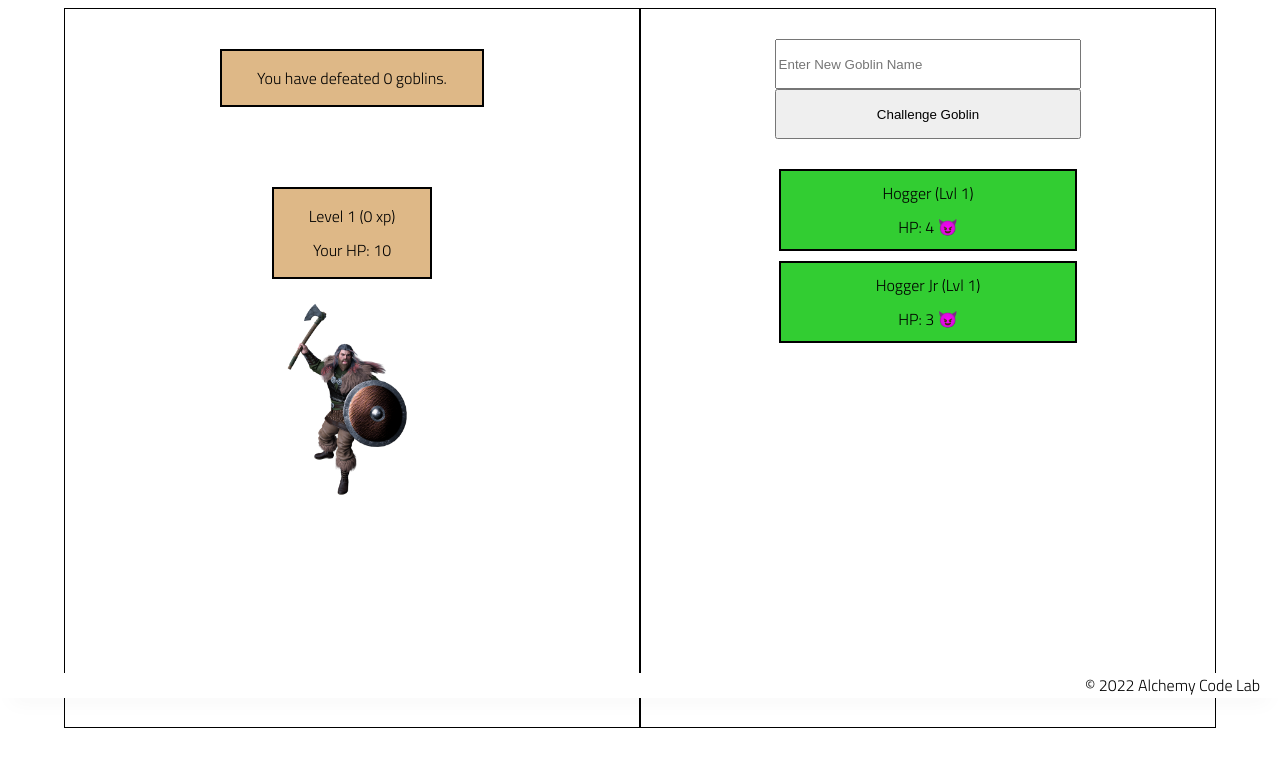
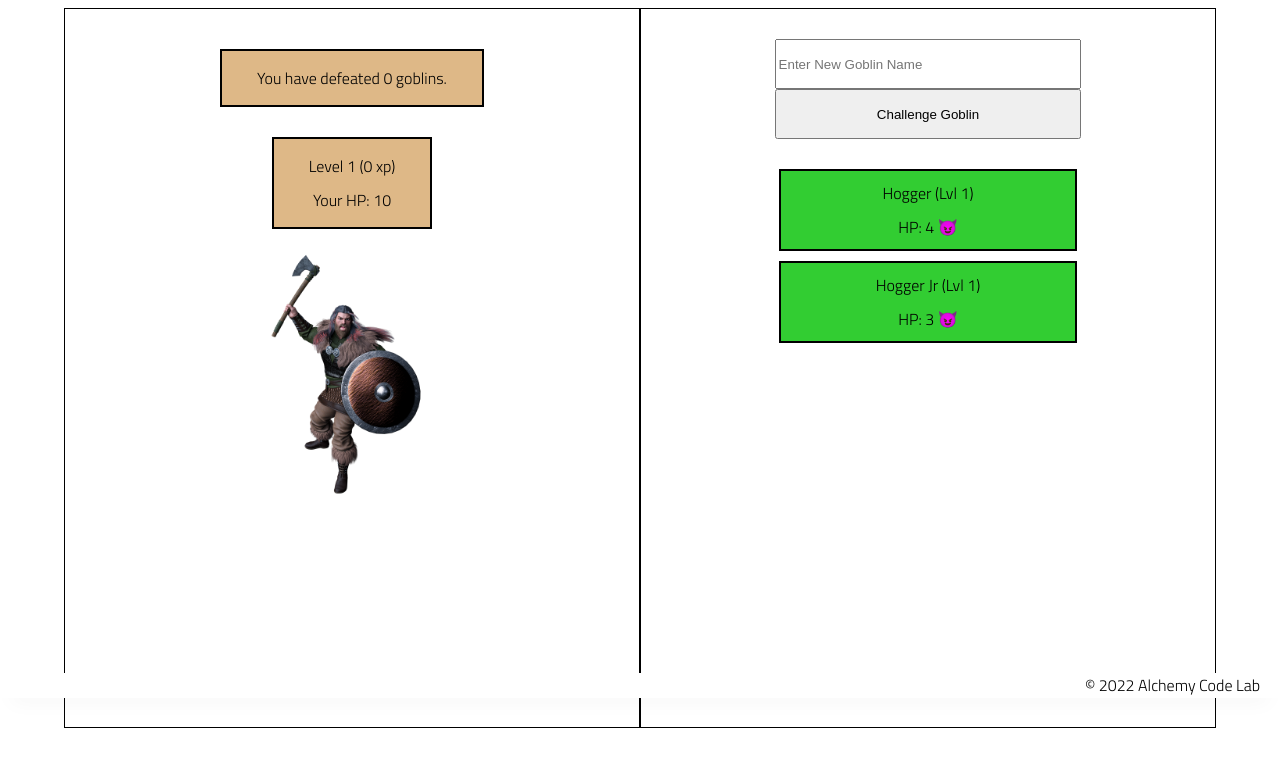
Before and after one commit to rileyjhoff/1.2b-goblin-fighter-from-scratch, a plain HTML site: page index.html in a window 1280 px wide. Shown: the part 102-868 px from the top of the page. Drawn offline with Linux system fonts and the light colour scheme.

Commit message:
changed some styling

```diff
--- a/styles/style.css
+++ b/styles/style.css
@@ -90,7 +90,7 @@ footer {
 
 .player-container div {
     border: solid 2px black;
-    margin: 40px;
+    margin: 40px 40px 10px;
     display: flex;
     flex-direction: column;
     align-items: center;
@@ -101,7 +101,7 @@ footer {
 }
 
 #player-stats {
-    margin-bottom: 10px;
+    margin-top: 20px;
 }
 
 #player-img-container {
@@ -110,7 +110,7 @@ footer {
 }
 
 #player-img {
-    height: 200px;
+    height: 250px;
 }
 
 .goblin-container {
```
